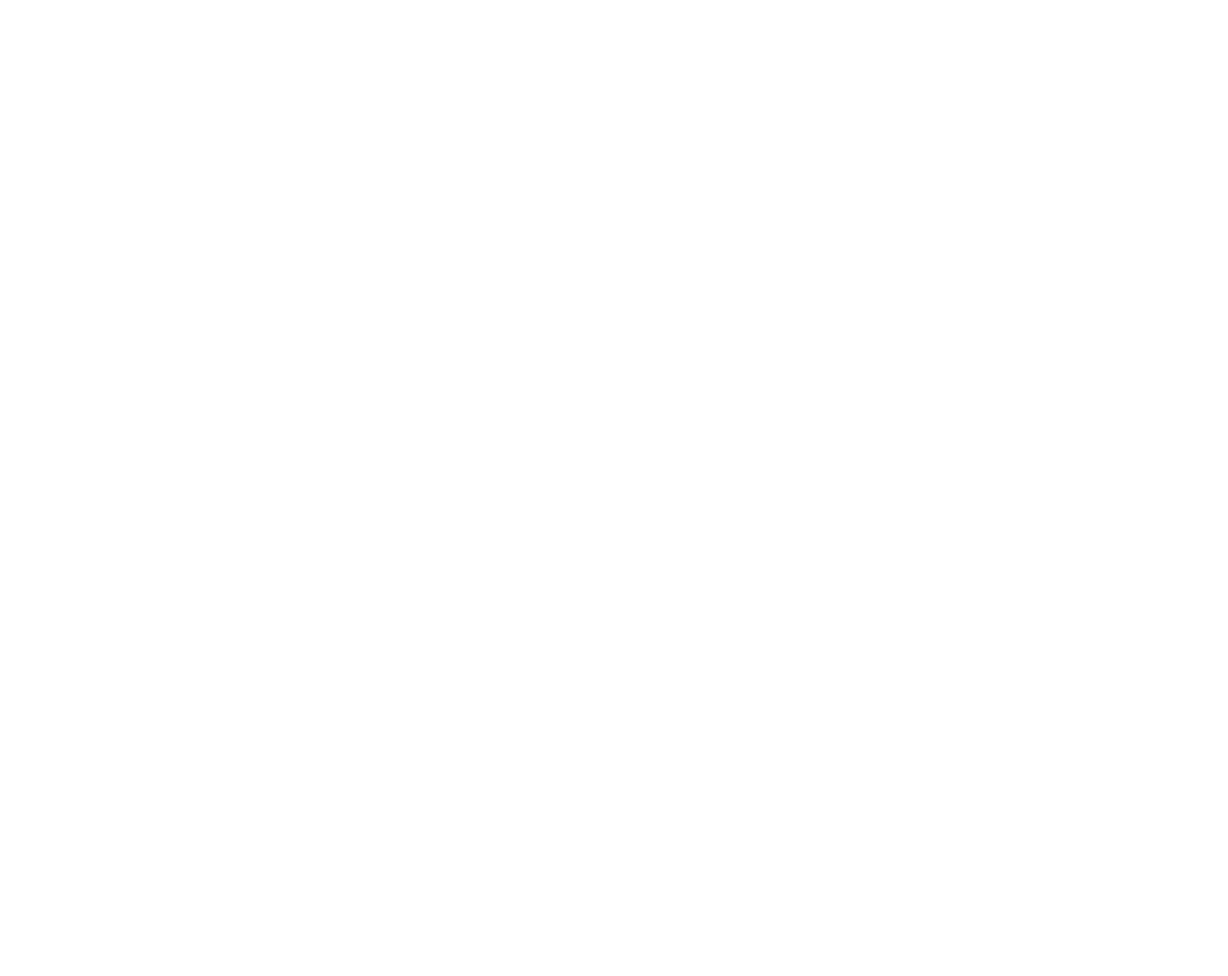
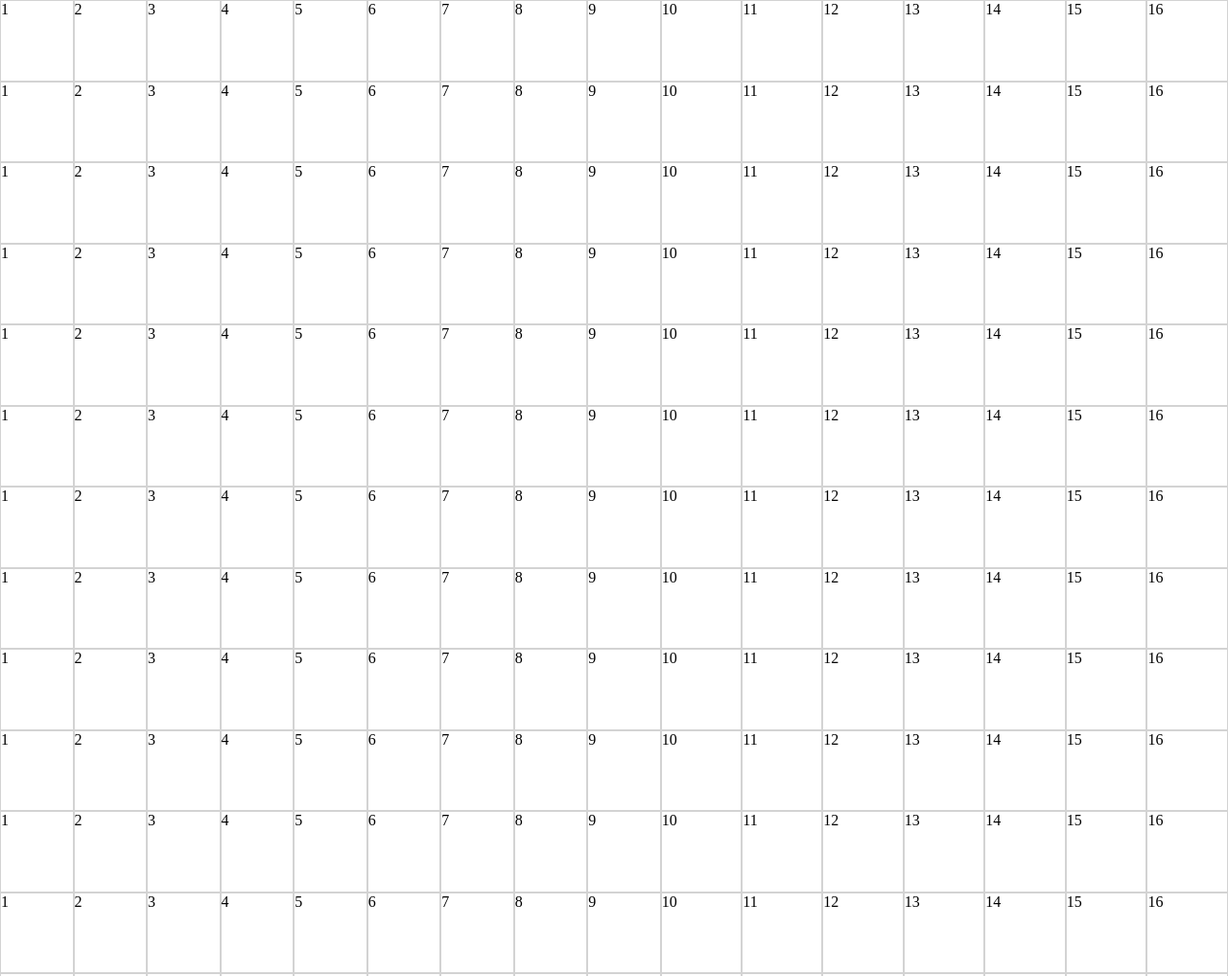
Before and after one commit to Pakapol-Tanachaisith/odin-etch-a-sketch, a plain HTML site: page index.html in a window 1280 px wide. Shown: the top 1017 px of the page at 96% size. Before the commit the page ends 800 px from the top, so only its background shows below. Drawn offline with Linux system fonts and the light colour scheme.

Commit message:
Build 16 X 16 grid

```diff
--- a/index.html
+++ b/index.html
@@ -7,6 +7,8 @@
     <title>Etch a Sketch</title>
   </head>
   <body>
+    <div id="container"></div>
+
     <script src="main.js"></script>
   </body>
 </html>
--- a/main.js
+++ b/main.js
@@ -0,0 +1,20 @@
+const container = document.querySelector("#container");
+
+function createRow(perRow = 16) {
+  const row = document.createElement("div");
+  row.classList.add("row");
+
+  for (let i = 1; i <= perRow; i++) {
+    const rowItem = document.createElement("div");
+    rowItem.classList.add("row-item");
+    rowItem.textContent = i;
+
+    row.appendChild(rowItem);
+  }
+
+  return row;
+}
+
+for (let i = 1; i <= 16; i++) {
+  container.appendChild(createRow());
+}
--- a/style.css
+++ b/style.css
@@ -0,0 +1,16 @@
+*,
+*::before,
+*::after {
+  box-sizing: border-box;
+  margin: 0;
+}
+
+.row {
+  display: flex;
+}
+
+.row-item {
+  flex-grow: 1;
+  border: 1px solid lightgray;
+  aspect-ratio: 1/1;
+}
```
